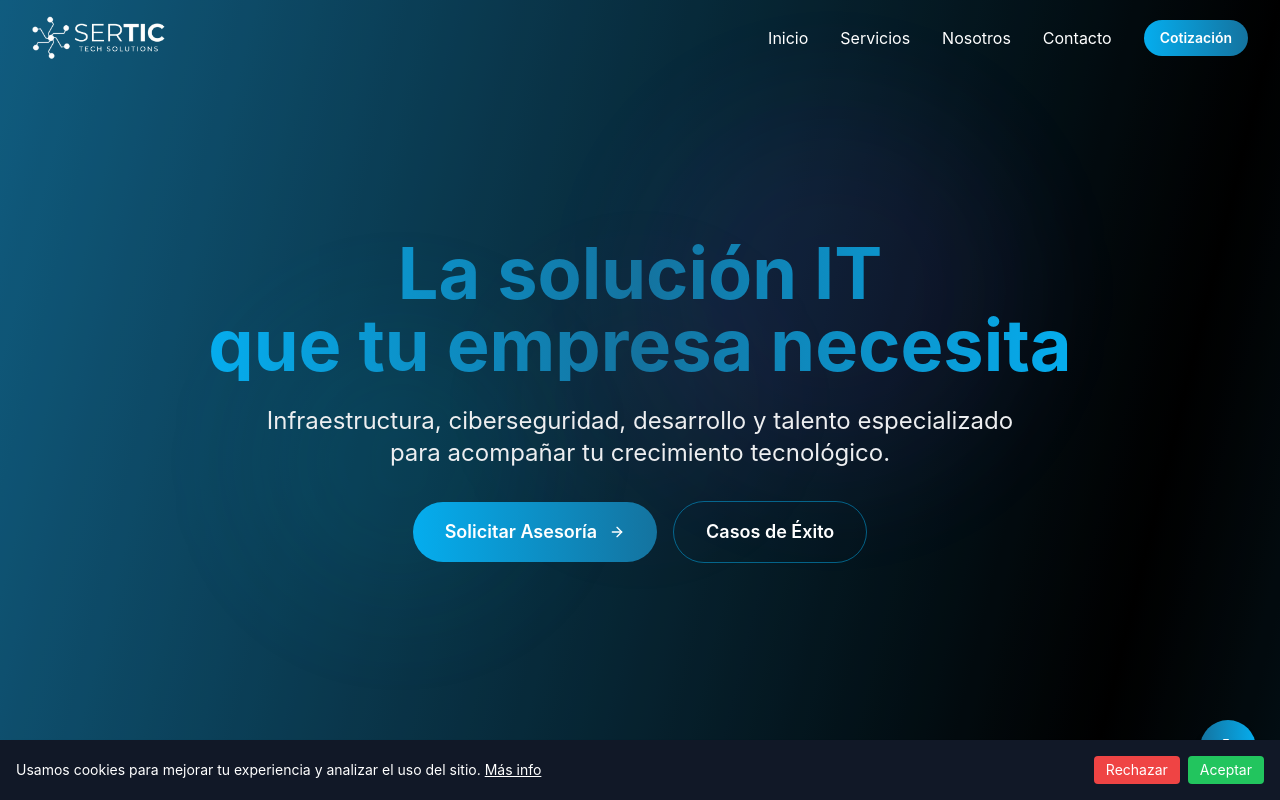
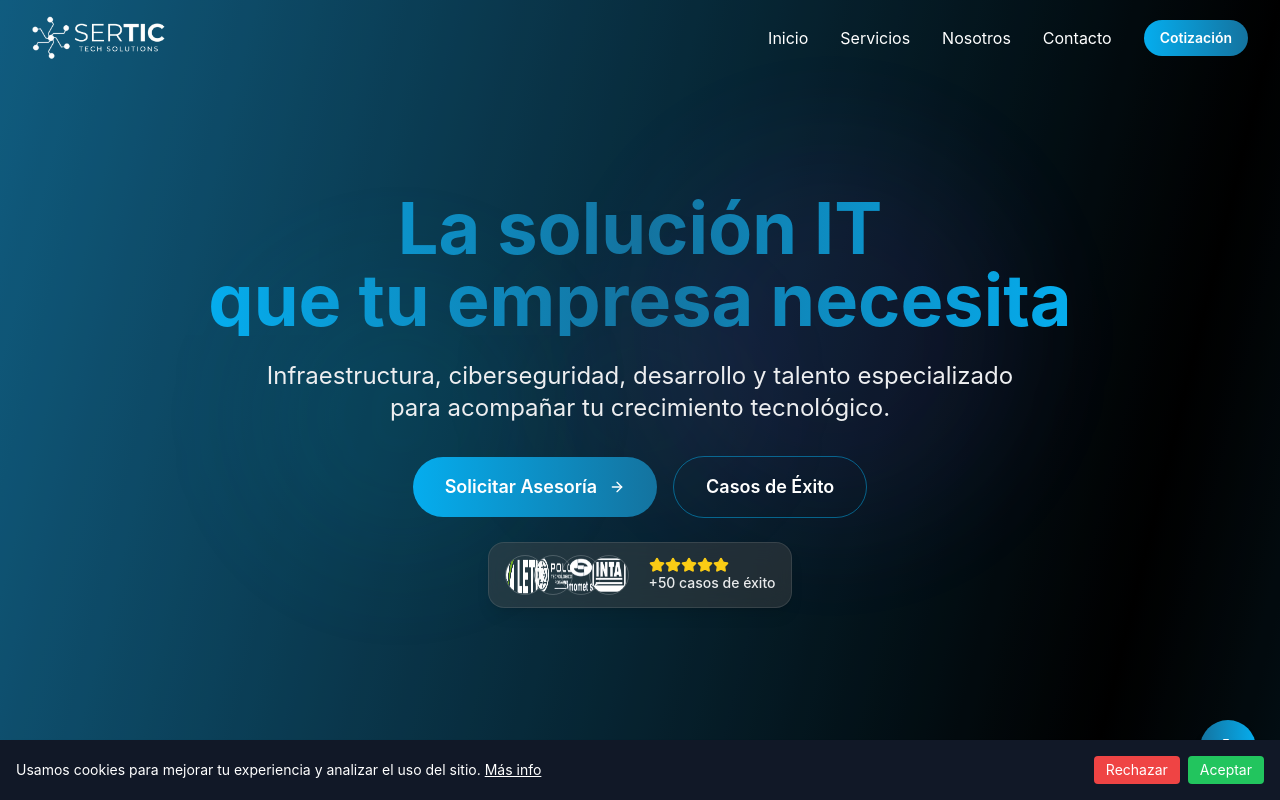
Before and after one commit to AleRabbia/sertic, a React (Vite) app: page / in a window 1280 px wide. Shown: the top 800 px of the page. Built offline with nearby package versions, Linux system fonts and the light colour scheme.

Commit message:
successbadget

```diff
--- a/src/components/sections/Hero.jsx
+++ b/src/components/sections/Hero.jsx
@@ -3,6 +3,7 @@ import { useNavigate } from 'react-router-dom';
 import { ChevronDown } from 'lucide-react';
 import Button from '../ui/Button';
 import { GradientBackground } from '../ui/GradientBackground';
+import SuccessBadge from '../ui/SuccessBadge';
 
 const Hero = () => {
 
@@ -57,6 +58,9 @@ const Hero = () => {
                 Casos de Éxito
               </Button>
             </div>
+            <div className="mt-6 flex justify-center">
+              <SuccessBadge />
+            </div>
           </div>
           {/* Lo comento hasta que lo pueda acomodar visualmente */}
           {/*
--- /dev/null
+++ b/src/components/ui/SuccessBadge.jsx
@@ -0,0 +1,34 @@
+import React from "react";
+import { Star } from "lucide-react";
+import konecta from "../../assets/clientes/konecta.png";
+import letis from "../../assets/clientes/letis.png";
+import unicaba from "../../assets/clientes/unicaba.png";
+import polobn from "../../assets/clientes/polobn.png";
+import cimomet from "../../assets/clientes/cimomet.png";
+import inta from "../../assets/clientes/inta.png";
+
+const SuccessBadge = () => {
+  return (
+    <div className="flex items-center gap-3 bg-sertic-dark/40 backdrop-blur-md px-4 py-3 rounded-2xl border border-white/10 shadow-lg">
+      {/* Logos */}
+      <div className="flex -space-x-3">
+        <img src={letis} className="w-10 h-10 rounded-full border border-white/20" alt="letis" />
+        <img src={polobn} className="w-10 h-10 rounded-full border border-white/20" alt="polobn" />
+        <img src={cimomet} className="w-10 h-10 rounded-full border border-white/20" alt="cimomet" />
+        <img src={inta} className="w-10 h-10 rounded-full border border-white/20" alt="inta" />
+      </div>
+
+      {/* Stars & text */}
+      <div className="flex flex-col ml-2">
+        <div className="flex">
+          {[...Array(5)].map((_, i) => (
+            <Star key={i} className="w-4 h-4 fill-yellow-400 text-yellow-400" />
+          ))}
+        </div>
+        <span className="text-sm font-medium text-white/90">+50 casos de éxito</span>
+      </div>
+    </div>
+  );
+};
+
+export default SuccessBadge;
--- a/src/data/casosExito.js
+++ b/src/data/casosExito.js
@@ -1,6 +1,9 @@
 import konecta from '../assets/clientes/konecta.png';
 import letis from '../assets/clientes/letis.png';
 import unicaba from '../assets/clientes/unicaba.png';
+import polobn from '../assets/clientes/polobn.png';
+import cimomet from '../assets/clientes/cimomet.png';
+import inta from '../assets/clientes/inta.png';
 
 export const casosExito = [
   {
@@ -158,7 +161,7 @@ export const casosExito = [
     title: "INTA - Agencia Oliveros y dependencias (Santa Fe)",
     category: ["soporte","infraestructura"],
     sector: "servicios",
-    logo: "https://www.argentina.gob.ar/sites/default/files/styles/isologo/public/imagenEncabezado/inta_isologo_izqcalado_150px.png?itok=WGLKHLdi",
+    logo: inta,
     description: "Organismo público descentralizado bajo la Secretaría de Agricultura. Soporte integral para Agencia Oliveros y sedes en Roldán, Casilda, Arroyo Seco, Pago de los Arroyos, Venado Tuerto, Totoras, Cañada de Gómez y Las Rosas.",
     detailedDescription: "El Instituto Nacional de Tecnología Agropecuaria (INTA) requería soporte técnico especializado para mantener sus sistemas de investigación y publicación editorial. Implementamos un servicio integral de soporte con infraestructura dedicada para garantizar la continuidad de sus operaciones críticas en investigación agropecuaria.",
     technologies: ["Windows", "Microsoft 365", "Virtualización", "Switching y Wi-Fi administrado", "VPN","Políticas de respaldo", "Control de accesos" ,"Cumplimiento de buenas prácticas"],
@@ -214,7 +217,7 @@ export const casosExito = [
     title: "POLO TECNOLÓGICO ROSARIO",
     category: ["soporte","infraestructura"],
     sector: "tecnologia",
-    logo: "https://polotecnologico.net/wp-content/uploads/2021/09/Logo-Polo-nuevo-2021-01-removebg-preview.png",
+    logo: polobn,
     description: "El Polo Tecnológico Rosario es, junto con el Gobierno de la Provincia de Santa Fe y la Municipalidad de Rosario, el promotor principal de Zona i, un parque científico tecnológico.",
     detailedDescription: "Modernización de infraestructura y optimización de la gestión de servicios IT.",
     technologies: ['Servidores Cloud', 'Linux/Windows', 'Zabbix', 'Kaspersky Antivirus', 'Google workspace', 'Control de accesos', 'Hardening', 'Gestión de cambios', 'Revisión periódica de controles'],
@@ -418,7 +421,7 @@ export const casosExito = [
     title: "CIMOMET S.A. - Sector Industrial",
     category: ["soporte","infraestructura"],
     sector: "servicios",
-    logo: "https://www.cimomet.ar/images/logoweb.png",
+    logo: cimomet,
     description: "Necesidad de fortalecer seguridad y disponibilidad del entorno tecnológico.",
     detailedDescription: "CIMOMET S.A., con más de 60 años en el sector industrial, requería modernización de su infraestructura IT para soportar procesos industriales críticos. Implementamos soluciones robustas de infraestructura que garantizan la continuidad operativa en sus múltiples líneas de producción y generación de energía.",
     technologies: ['Windows/Linux', 'Virtualización', 'ESET PROTECT', 'Políticas de acceso', 'Cifrado en tránsito y en reposo', 'GLPI', 'Zabbix', 'Gestión de cambios', 'Revisión periódica de controles'],
```
Also changed, not shown: src/assets/clientes/cimomet.png (added), src/assets/clientes/inta.png (added).
